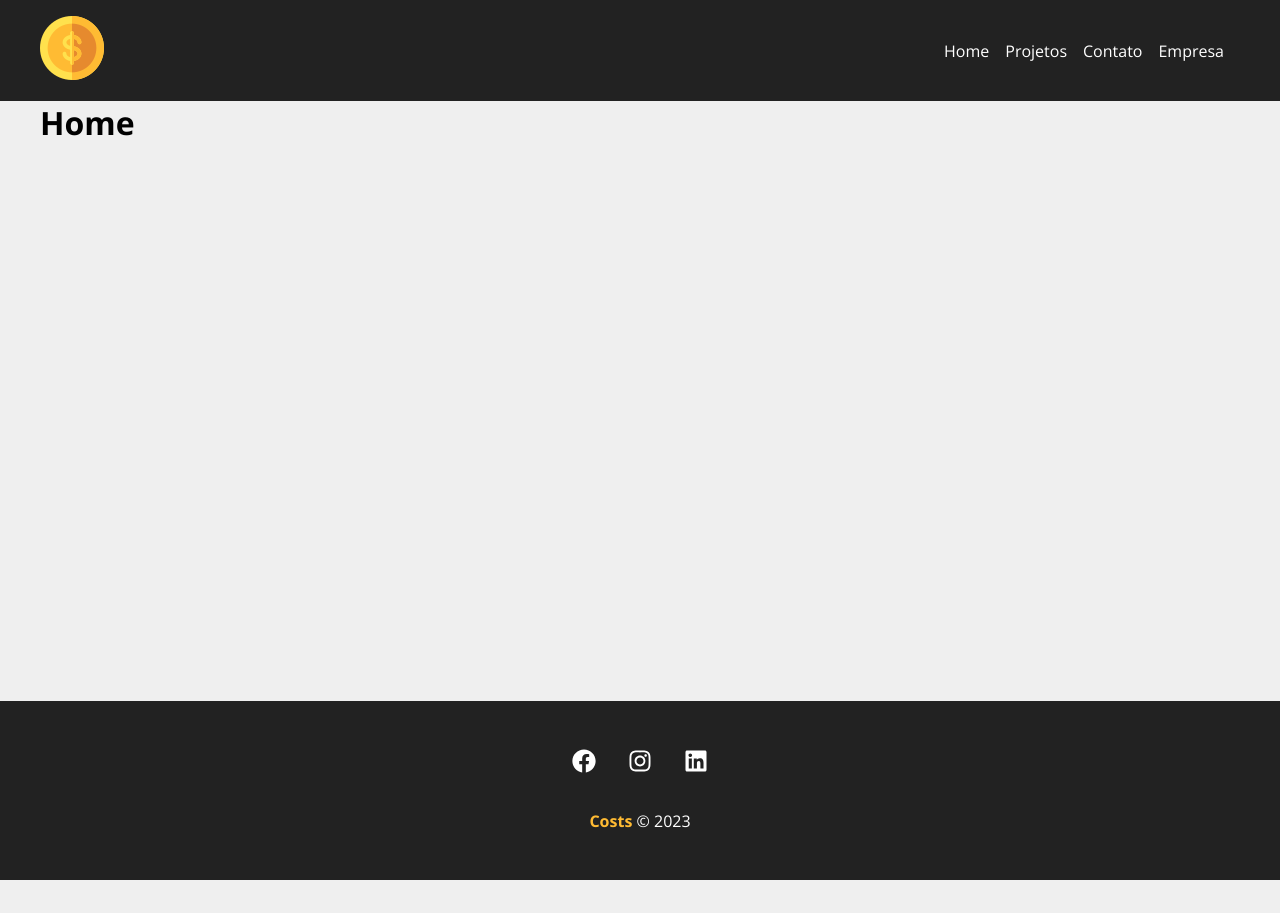
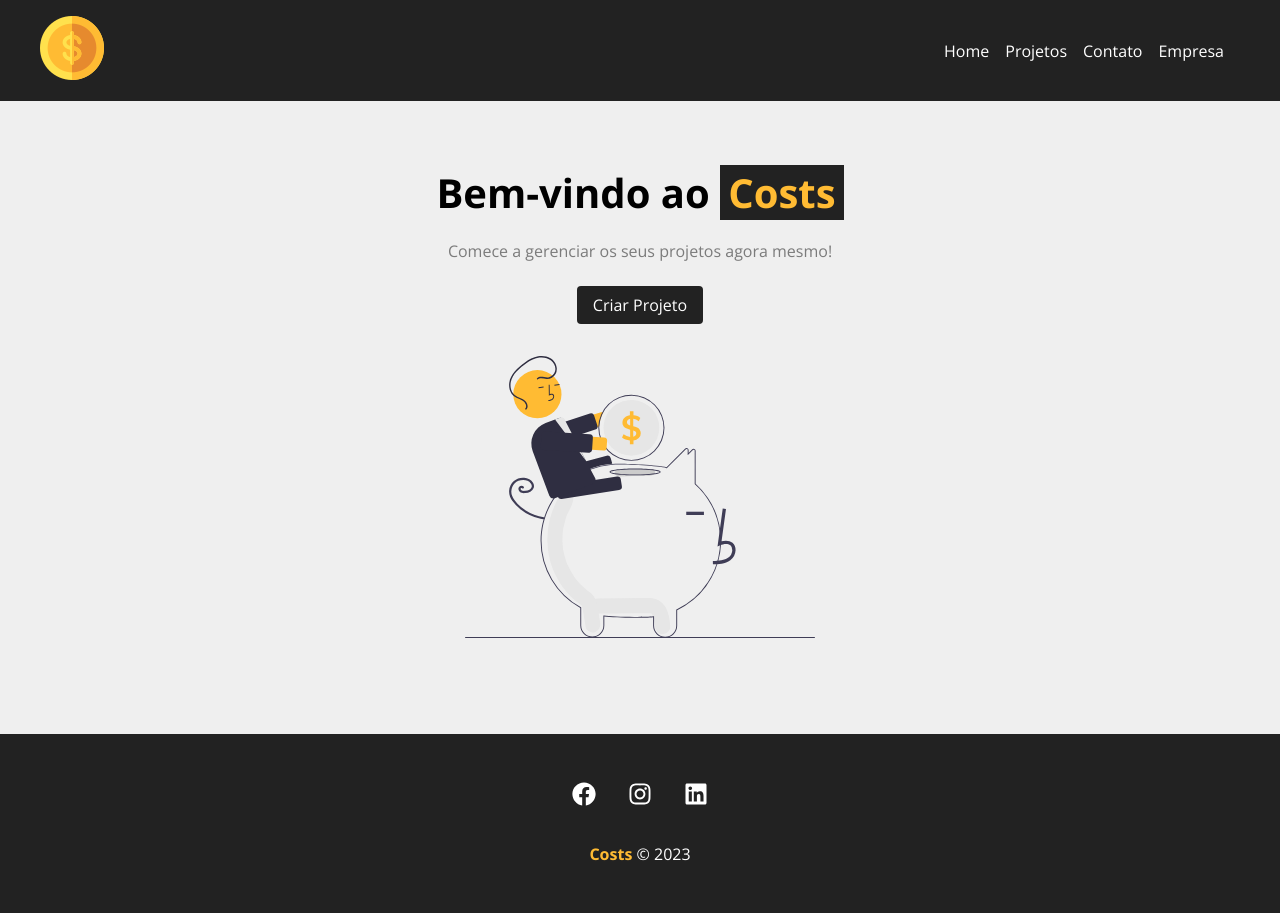
Before and after one commit to Myourkiu/Costs_React, a React (Create React App) app in the folder costs/: page / in a window 1280 px wide. Before the commit the page ends 880 px from the top, so only its background shows below. Built offline with nearby package versions, Linux system fonts and the light colour scheme.

Commit message:
Home page criada

```diff
--- /dev/null
+++ b/costs/src/components/layout/LinkButton.module.css
@@ -0,0 +1,12 @@
+.btn{
+    background-color: #222;
+    color: #FFF;
+    padding: 0.5em 1em;
+    text-decoration: none;
+    border-radius: 4px;
+    transition: .5s;
+}
+
+.btn:hover{
+    color: #ffbb33;
+}
--- /dev/null
+++ b/costs/src/components/layout/LinkbButton.js
@@ -0,0 +1,13 @@
+import styles from './LinkButton.module.css'
+
+import {Link} from 'react-router-dom'
+
+function LinkButton({to, text}) {
+    return(
+        <Link className={styles.btn} to={to}>
+            {text}
+        </Link>
+    )
+}
+
+export default LinkButton
--- a/costs/src/components/pages/Home.js
+++ b/costs/src/components/pages/Home.js
@@ -1,5 +1,16 @@
+import styles from './Home.module.css'
+import savings from '../../img/savings.svg'
+import LinkButton from '../layout/LinkbButton'
+
 function Home() {
-    return <h1>Home</h1>
+    return (
+        <section className={styles.home_container}>
+            <h1>Bem-vindo ao <span>Costs</span></h1>
+            <p>Comece a gerenciar os seus projetos agora mesmo!</p>
+            <LinkButton to={'/newproject'} text='Criar Projeto'/>
+            <img src={savings} alt='Costs'/>
+        </section>
+    )
 }
 
 export default Home
--- /dev/null
+++ b/costs/src/components/pages/Home.module.css
@@ -0,0 +1,29 @@
+.home_container{
+    width: 100%;
+    display: flex;
+    flex-direction: column;
+    align-items: center;
+    justify-content: center;
+    padding: 4em;
+}
+
+.home_container h1{
+    font-size: 2.5em;
+    margin-bottom: .5em;
+}
+
+.home_container h1 span{
+    color: #ffbb33;
+    padding: 0 .2em;
+    background-color: #222;
+}
+
+.home_container p{
+    margin-bottom: 1.5em;
+    color: #7b7b7b;
+}
+
+.home_container img{
+    width: 350px;
+    margin: 2em 0;
+}
```
